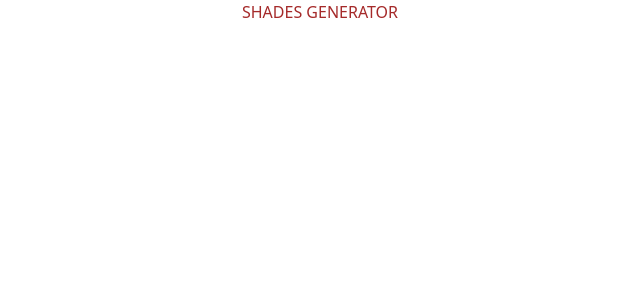
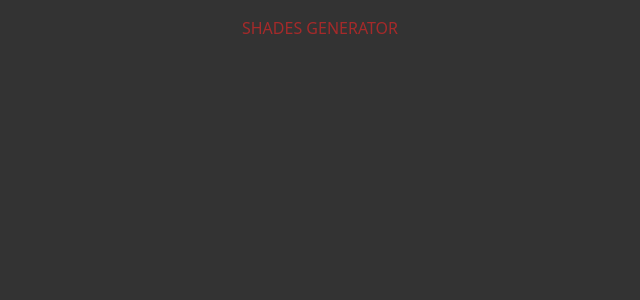
Before and after one commit to Lakneswaran/shades-generator, a React (Create React App) app: page / in a window 1280 px wide. Shown: the top 300 px of the page, without its empty margins (320-960 px from the left). Built offline with nearby package versions, Linux system fonts and the light colour scheme.

Commit message:
backgrond color and heading with css defined

```diff
--- a/src/App.css
+++ b/src/App.css
@@ -1,3 +1,14 @@
+.wrapper {
+  background-color: #333;
+  height: 100vh;
+  box-sizing: border-box;
+  position: relative;
+  user-select: none;
+}
+
 .heading {
   color: brown;
+  cursor: pointer;
+  margin: 0;
+  padding-top: 1rem;
 }
```
